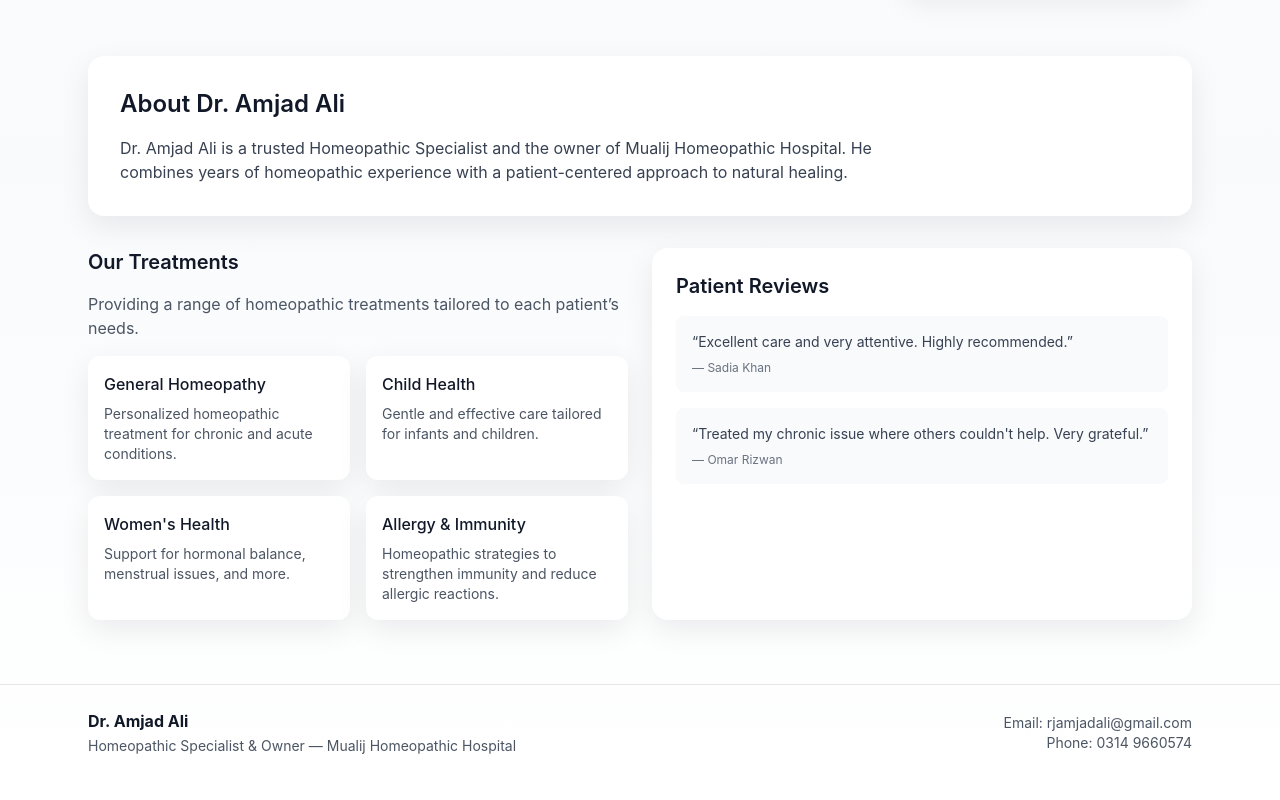
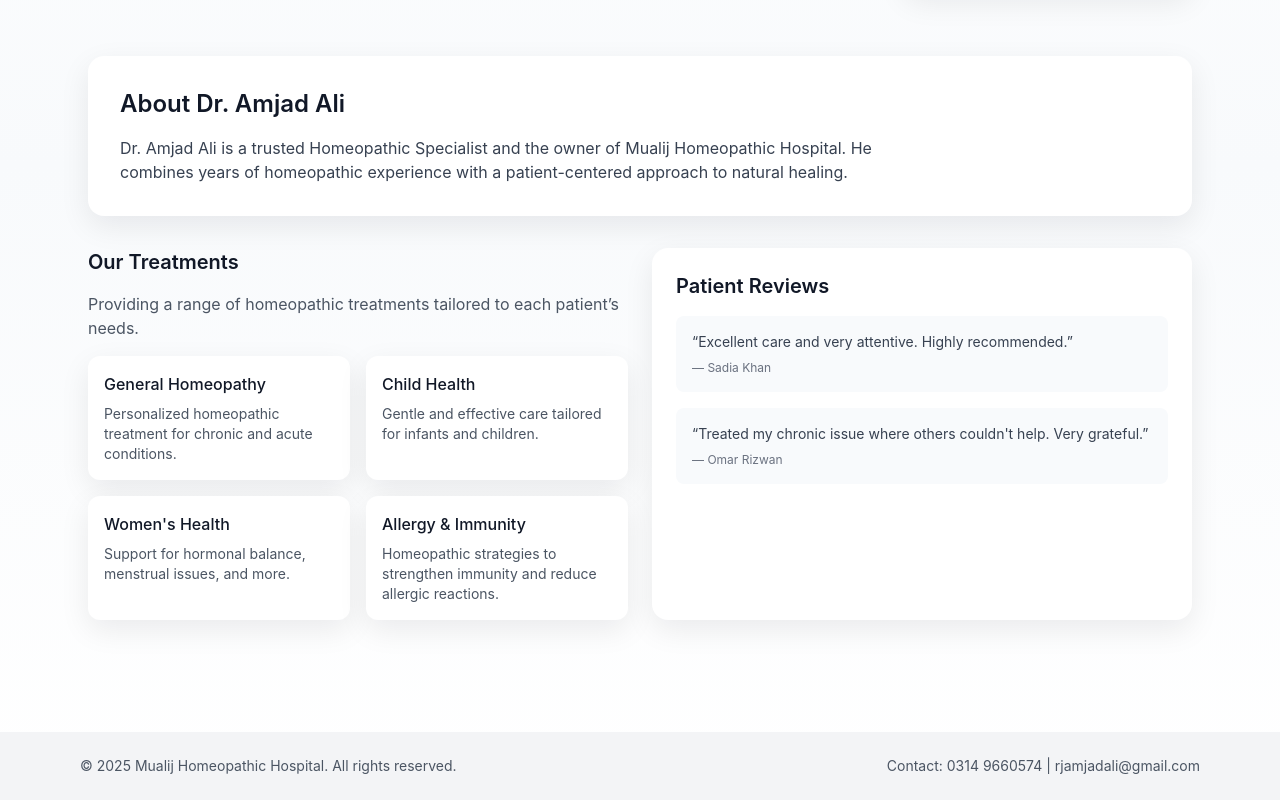
Before and after one commit to Safi649/dr-amjadali, a Next.js app: page / in a window 1280 px wide. Shown: the part 468-1268 px from the top of the page. Built offline with nearby package versions, Linux system fonts and the light colour scheme.

Commit message:
Update Footer.js

```diff
--- a/components/Footer.js
+++ b/components/Footer.js
@@ -1,16 +1,12 @@
 export default function Footer({ doctor }) {
   return (
-    <footer className="border-t py-6">
-      <div className="max-w-6xl mx-auto px-6 flex items-center justify-between">
+    <footer className="bg-gray-100 mt-12 py-6">
+      <div className="max-w-6xl mx-auto px-4 flex flex-col sm:flex-row justify-between items-center text-sm text-gray-600">
         <div>
-          <strong className="block">{doctor.name}</strong>
-          <span className="text-sm text-gray-600">
-            {doctor.title} — {doctor.hospital}
-          </span>
+          &copy; {new Date().getFullYear()} {doctor?.hospital}. All rights reserved.
         </div>
-        <div className="text-sm text-gray-600 text-right">
-          <div>Email: {doctor.email}</div>
-          <div>Phone: {doctor.phone}</div>
+        <div className="mt-2 sm:mt-0">
+          Contact: {doctor?.phone} | {doctor?.email}
         </div>
       </div>
     </footer>
```
